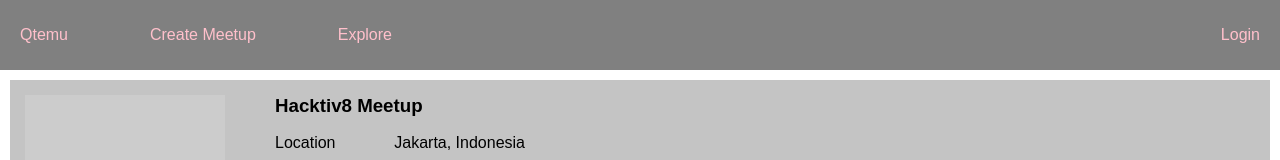
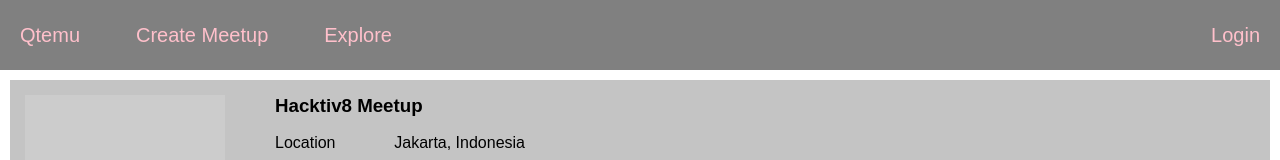
Before and after one commit to fadlykayo/RCTN_Batch1, a React (Create React App) app in the folder rctn-project/: page / in a window 1280 px wide. Shown: the top 160 px of the page. Built offline with nearby package versions, Linux system fonts and the light colour scheme.

Commit message:
Edit styling methods

```diff
--- a/rctn-project/src/components/Atoms/Link/index.js
+++ b/rctn-project/src/components/Atoms/Link/index.js
@@ -11,7 +11,7 @@
 };
 
 const myStyle = css`
-  fontSize: 20px;
+  font-size: 20px;
   color: pink;
 `
 
```
